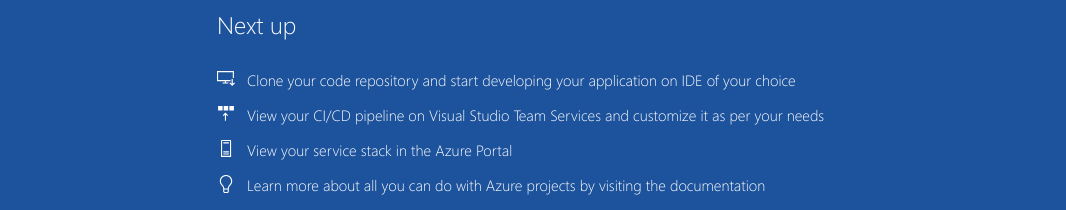
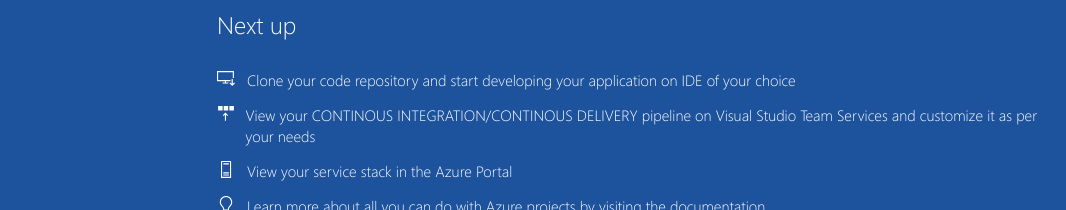
Before and after one commit to tomjude818/GitSunday, a plain HTML site: page index.html in a window 1280 px wide. Shown: the part 590-800 px from the top of the page, without its empty margins (8-1074 px from the left). Drawn offline with Linux system fonts and the light colour scheme.

Commit message:
This is the third commit for this file, but done in Feature2 branch

```diff
--- a/index.html
+++ b/index.html
@@ -35,7 +35,7 @@
                             <div class="step-icon">
                                 <img src="img/deployWhite.svg">
                             </div>
-                            <div class="step-text"><a href="https://go.microsoft.com/fwlink/?linkid=862410">View your CI/CD pipeline on Visual Studio Team Services and customize it as per your needs</a></div>
+                            <div class="step-text"><a href="https://go.microsoft.com/fwlink/?linkid=862410">View your CONTINOUS INTEGRATION/CONTINOUS DELIVERY pipeline on Visual Studio Team Services and customize it as per your needs</a></div>
                         </div>
                         <div class="step">
                             <div class="step-icon">
```
